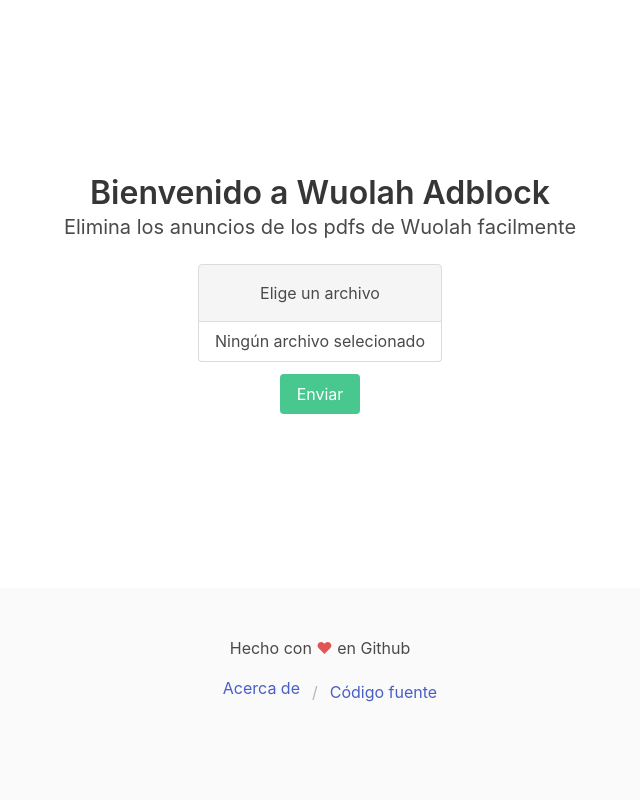
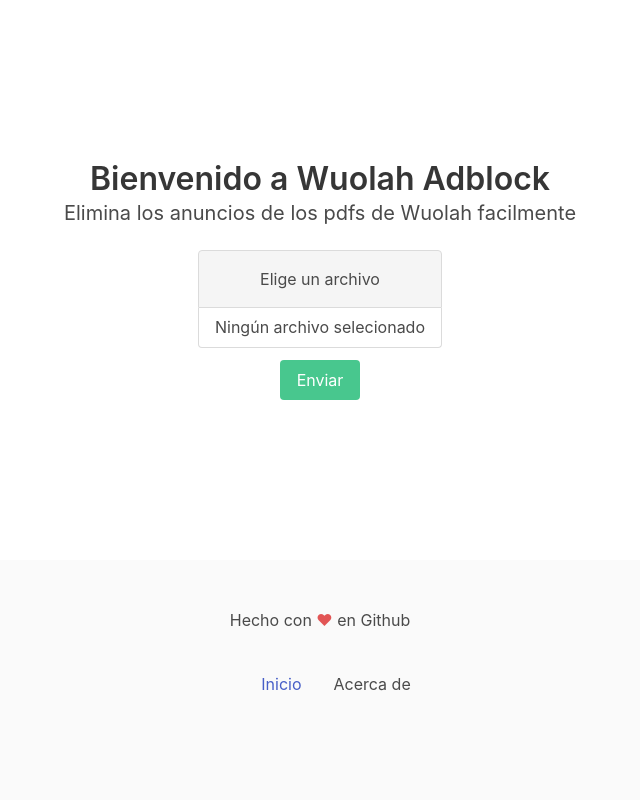
Before and after one commit to pablouser1/wuolah-adblock, a Python web app: template templates/home.html in a window 1280 px wide. Shown: the whole page, without its empty margins (320-960 px from the left). Run offline with Jinja, Linux system fonts and the light colour scheme; the template is opened without the code that fills it, so the values that code supplies are empty.

Commit message:
Some small changes

```diff
--- a/server.py
+++ b/server.py
@@ -27,7 +27,7 @@
         return raw(doc.write(), content_type='application/pdf', headers={
             'Content-Disposition': 'attachment; filename="Wuolah-Limpio.pdf"'
         })
-    return redirect('/error')
+    return redirect('/error', status=500)
 
 @app.get("/error")
 async def error(request: Request) -> HTTPResponse:
--- a/templates/home.html
+++ b/templates/home.html
@@ -9,7 +9,6 @@
   <meta property="og:title" content="Wuolah Adblock" />
   <meta property="og:description" content="Elimina los anuncios de los pdfs de Wuolah" />
   <meta property="og:type" content="website" />
-
   <link rel="stylesheet" href="https://cdn.jsdelivr.net/npm/bulma@0.9.3/css/bulma.min.css">
   <title>Home - Wuolah Adblock</title>
 </head>
@@ -48,16 +47,16 @@
     </div>
     <div class="hero-foot">
       <footer class="footer">
-        <div class="content has-text-centered">
-          <p>
+        <div class="content">
+          <p class="has-text-centered">
             Hecho con <span style="color: #e25555;">&#9829;</span> en Github
           </p>
-            <nav class="breadcrumb is-centered" aria-label="breadcrumbs">
-              <ul>
-                <li><a href="about">Acerca de</a></li>
-                <li><a href="https://github.com/pablouser1/wuolah-adblock">Código fuente</a></li>
-              </ul>
-            </nav>
+          <div class="tabs is-centered">
+            <ul>
+              <li class="is-active"><a href="#">Inicio</a></li>
+              <li><a href="about">Acerca de</a></li>
+            </ul>
+          </div>
         </div>
       </footer>
     </div>
--- a/wuolah_adblock/cleaned.py
+++ b/wuolah_adblock/cleaned.py
@@ -5,6 +5,10 @@
     Create a new pdf from images
     """
     doc = fitz.open()
+    doc.set_metadata({
+        'creator': 'Wuolah (https://wuolah.com)',
+        'producer': 'wuolah-adblock (https://github.com/pablouser1/wuolah-adblock)'
+    })
     i = 0
     for whitelist_image in whitelist_images:
         img = fitz.open(stream=whitelist_image['image'], filetype=whitelist_image['ext'])
```
Also changed, not shown: 1 other file.
